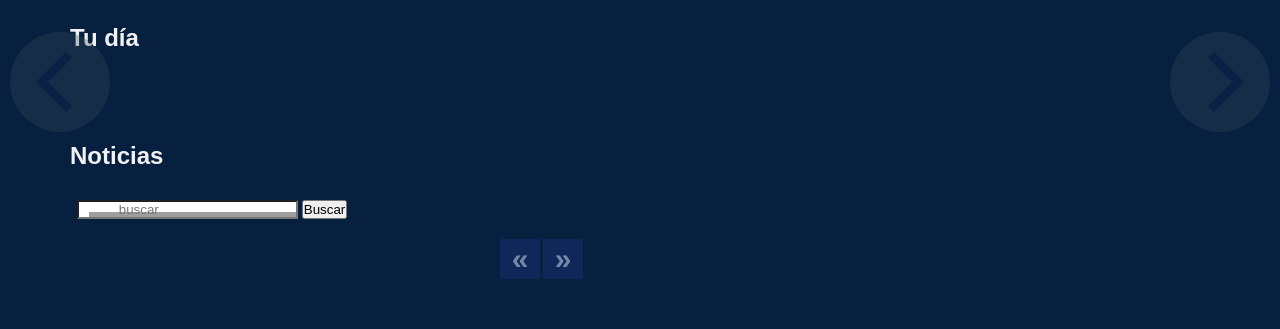
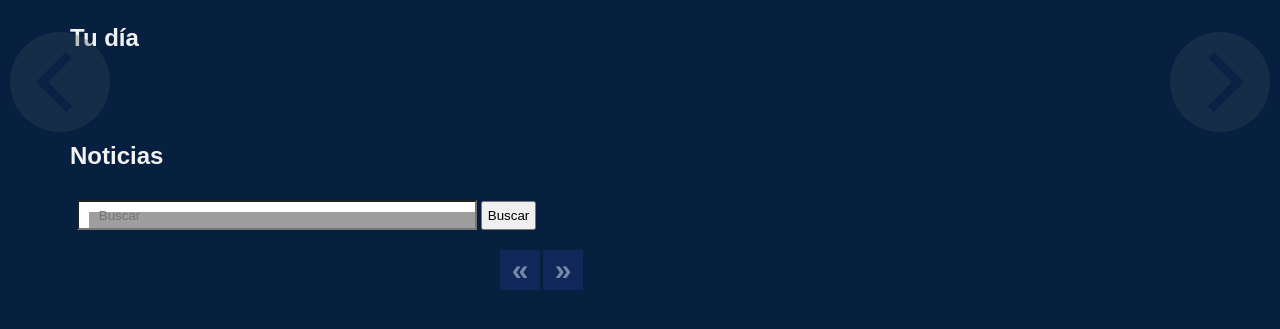
Before and after one commit to FranoCar/proyectoInterfaces, a Flask app: template proyecto/app/templates/noticias.html in a window 1280 px wide. Shown: the part 160-489 px from the top of the page. Run offline with Flask 2, Linux system fonts and the light colour scheme; the template is opened without the code that fills it, so the values that code supplies are empty; grey boxes are pictures that could not be loaded.

Commit message:
cambio final final

```diff
--- a/proyecto/app/static/styles/noticias.css
+++ b/proyecto/app/static/styles/noticias.css
@@ -25,12 +25,18 @@
     border-radius: 50px;
     width: 800px;
 }
+#btnBusc {
+    padding: 5px;
+}
+
 input[type=text] {
   background-color: white;
   background-image: url('searchicon.png');
+  width: 50%;
+  height: 30px;
   background-position: 10px 10px;
   background-repeat: no-repeat;
-  padding-left: 40px;
+  padding-left: 20px;
 }
 .child-left{
     float: left;
--- a/proyecto/app/templates/noticias.html
+++ b/proyecto/app/templates/noticias.html
@@ -65,8 +65,8 @@
 		</div>
 		<div class="buscador">
 			<form action="{{ url_for('.noticias') }}" method="post">
-				<input type="text" placeholder="buscar" name="nombre">
-				<input type="submit" name="buscar" value="Buscar">
+				<input type="text" placeholder="Buscar" name="nombre">
+				<input id="btnBusc" type="submit" name="buscar" value="Buscar">
 			</form>
 		</div>
 		<div class="lista-noticias"id="lista">
```
